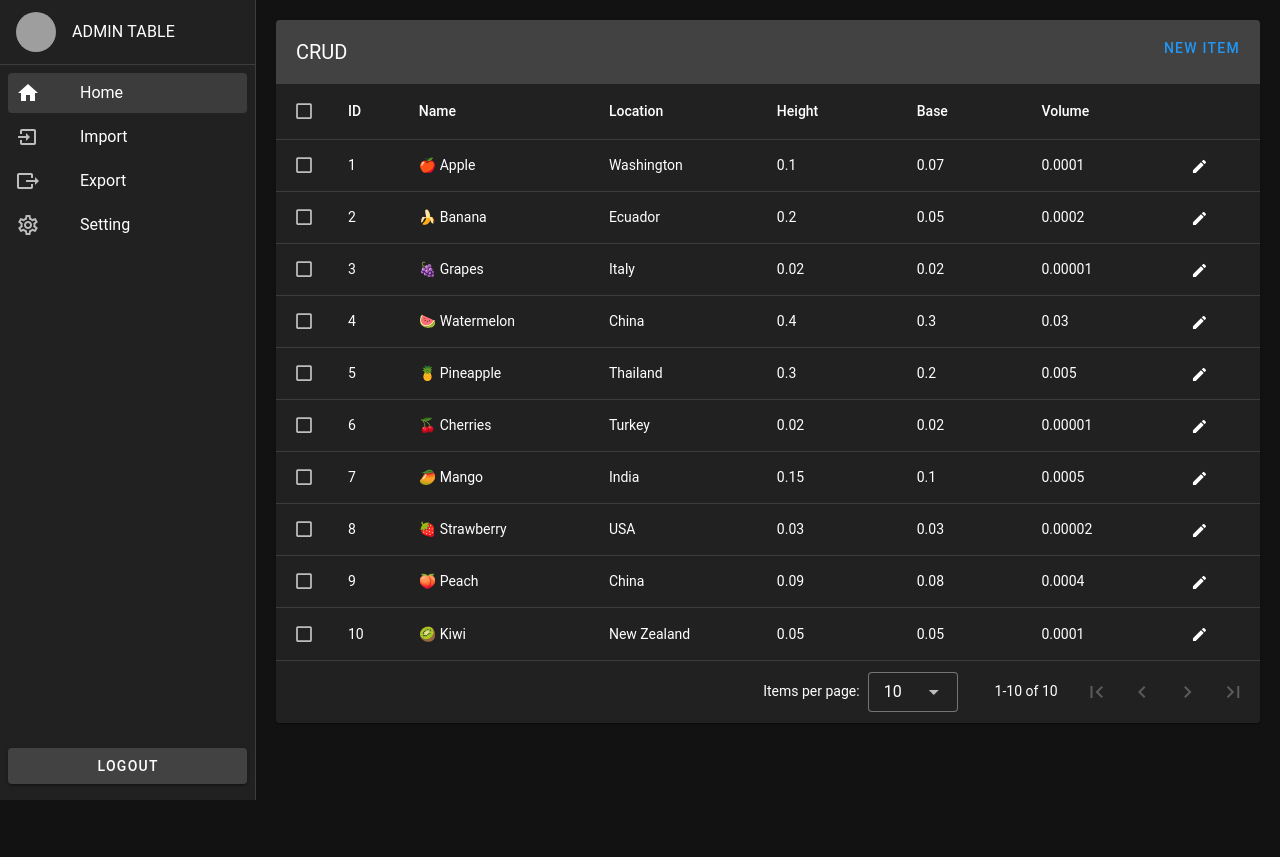
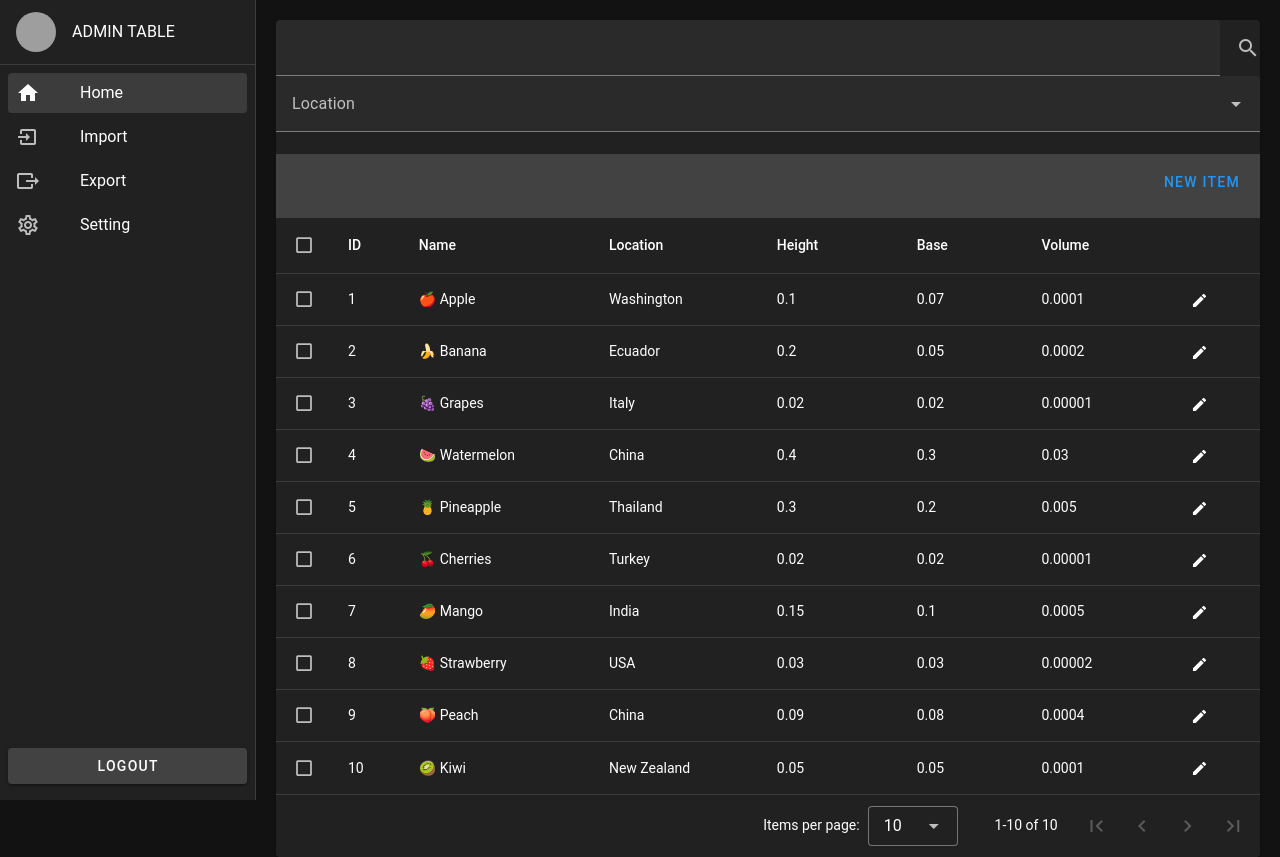
Before and after one commit to AST-tnbt/Vue-dashboard-table, a Vue app: page / in a window 1280 px wide. Before the commit the page ends 800 px from the top, so only its background shows below. Built offline with nearby package versions, Linux system fonts and the light colour scheme; grey boxes are pictures that could not be loaded.

Commit message:
Create Searchbar and filter

```diff
--- a/src/pages/Home.vue
+++ b/src/pages/Home.vue
@@ -3,13 +3,30 @@
     <v-data-table
     v-model="selected"
     :headers="headers"
-    :items="items"
+    :items="filteredItems"
     item-value="id"
     show-select
     >
       <template v-slot:top>
+        <v-text-field
+          v-model="search"
+          append-icon="mdi-magnify"
+          label="Search"
+          single-line
+          hide-details
+        ></v-text-field>
+
+        <v-select
+          v-model="locationFilter"
+          :items="locationOptions"
+          label="Location"
+          chips
+          multiple
+        ></v-select>
+
+        <v-spacer></v-spacer>
+
         <v-toolbar flat>
-          <v-toolbar-title>CRUD</v-toolbar-title>
           <v-spacer></v-spacer>
           <v-dialog v-model="dialog" max-width="500px">
 
@@ -112,6 +129,10 @@
       dialog: false,
       dialogDelete: false,
       selected: [],
+      selectedItems: [],
+      search: '',
+      locationFilter: [],
+      locationOptions: [],
       headers:
       [
         {
@@ -169,6 +190,26 @@
       formTitle()
       {
         return this.editedIndex === -1 ? 'New Item' : 'Edit Item'
+      },
+
+      filteredItems()
+      {
+        let filtered = this.items;
+
+        if (this.search)
+        {
+          const searchTerm = this.search.toLowerCase();
+          filtered = filtered.filter(item =>
+              item.name.toLowerCase().includes(searchTerm) ||
+              item.location.toLowerCase().includes(searchTerm)
+          );
+        }
+
+        filtered = filtered.filter(item =>
+          this.locationFilter.length === 0 || this.locationFilter.includes(item.location)
+        );
+
+        return filtered;
       },
     },
 
@@ -276,6 +317,8 @@
             volume: '0.0001',
           },
         ]
+
+        this.locationOptions = [...new Set(this.items.map(item => item.location))];
       },
 
       editItem(item)
```
